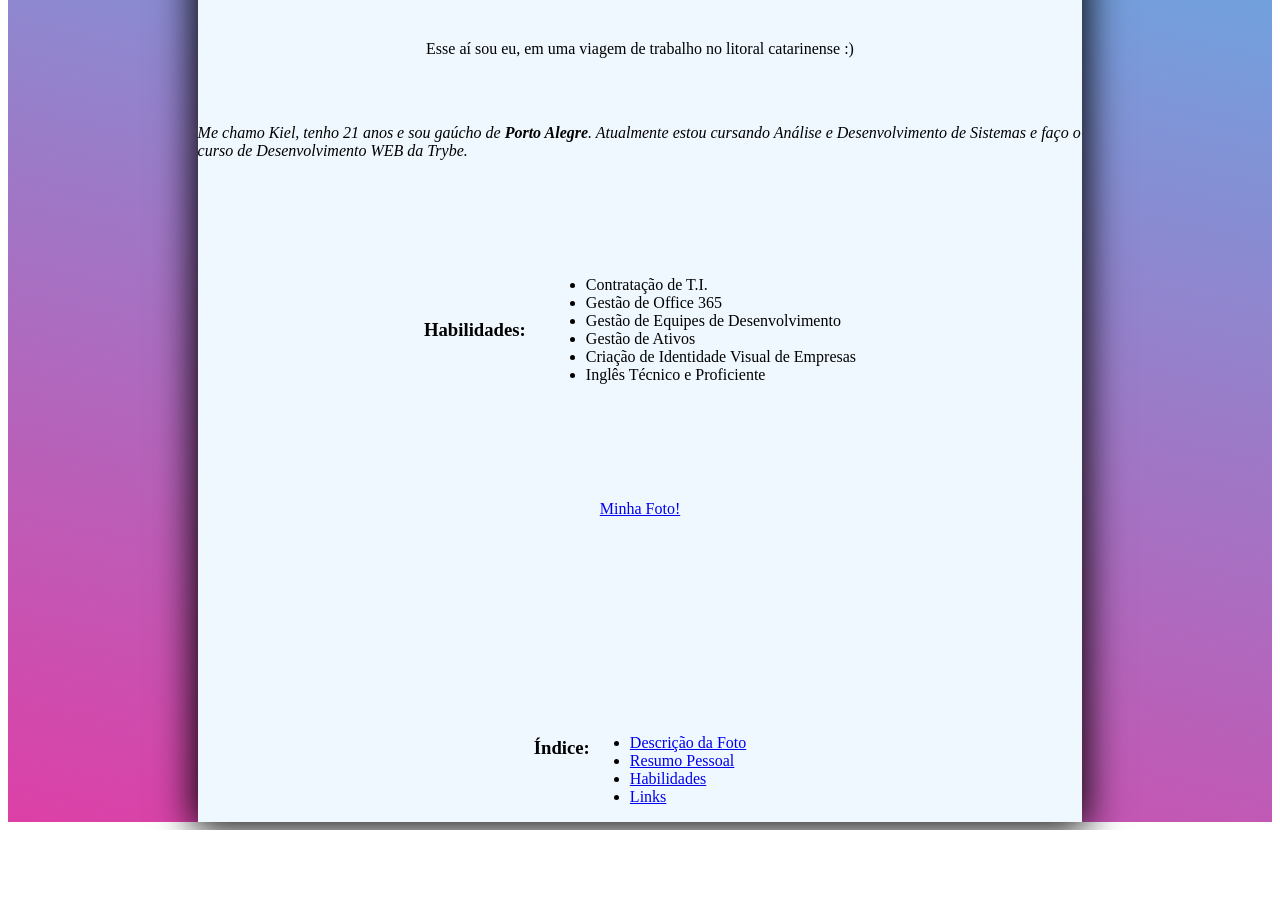
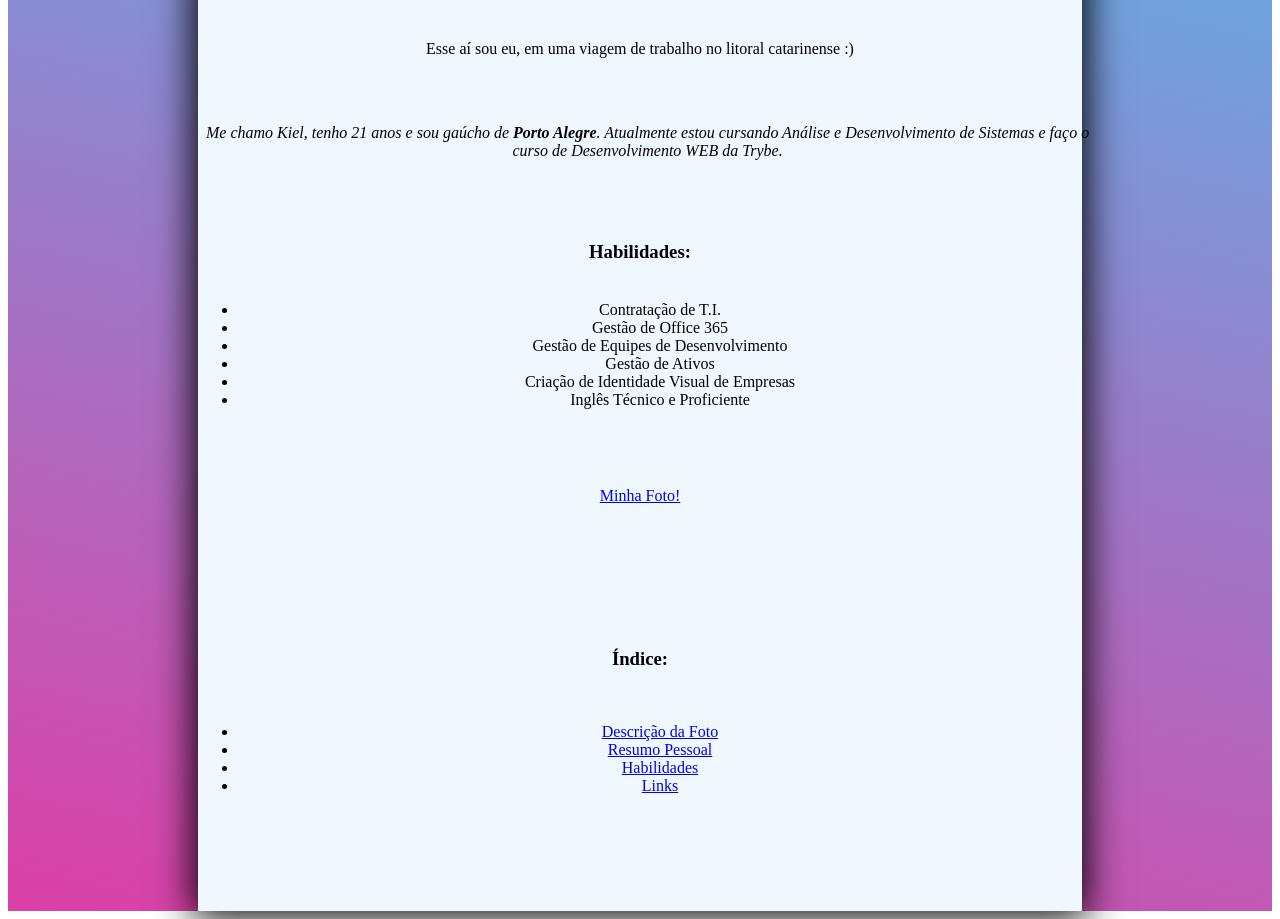
Before and after one commit to kielsouza/kielsouza.github.io, a plain HTML site: page index.html in a window 1280 px wide. Shown: the part 720-1639 px from the top of the page. Before the commit the page ends 1550 px from the top, so only its background shows below. Drawn offline with nearby package versions, Linux system fonts and the light colour scheme.

Commit message:
aula de layout e box model

```diff
--- a/index.html
+++ b/index.html
@@ -26,7 +26,7 @@
                     <i>Me chamo Kiel, tenho 21 anos e sou gaúcho de <b>Porto Alegre</b>. Atualmente estou cursando Análise e Desenvolvimento de Sistemas e faço o curso de Desenvolvimento WEB da Trybe.</i>
                 </div>
                 <div id="habilidades">
-                    <h3>Habilidades:</h3>
+                    <h3 style="padding-bottom: 20px;">Habilidades:</h3>
                     <ul>
                         <li>Contratação de T.I.</li>
                         <li>Gestão de Office 365</li>
@@ -41,7 +41,7 @@
                 </div>
                 <div id="badgeLinkedIn" class="badge-base LI-profile-badge" data-locale="pt_BR" data-size="medium" data-theme="dark" data-type="VERTICAL" data-vanity="kiel-souza-052040186" data-version="v1"></div>
                 <div id="indice">
-                    <h3>Índice:</h3>
+                    <h3>Índice:</h3></br>
                     <ul>
                         <li><a href="#resFoto">Descrição da Foto</a></li>
                         <li><a href="#resPessoal">Resumo Pessoal</a></li>
--- a/styles.css
+++ b/styles.css
@@ -43,28 +43,32 @@
 #resPessoal{
     display: flex;
     justify-content: center;
-    padding-bottom: 100px;
+    padding-bottom: 62px;
+    text-align: center;
+    margin: auto;
+    width: 900px;
 }
 #habilidades{
-    display: flex;
-    align-items: center;
-    justify-content: center;
-    padding-bottom: 100px;
-}
-#habilidades h3{
-    margin-right: 20px;
+    display: block;
+    text-align: center;
+    text-align-last: center;
+    padding-bottom: 62px;
 }
 #links{
     display: flex;
     justify-content: center;
-    padding-bottom: 100px;
+    padding-bottom: 62px;
 }
 #badgeLinkedIn{
     display: flex;
     justify-content: center;
+    padding-bottom: 62px;
+    text-align-last: center;
+    text-align: center;
+}
+#indice{
+    display: block;
+    text-align: center;
+    text-align-last: center;
     padding-bottom: 100px;
 }
-#indice{
-    display: flex;
-    justify-content: center;
-}
```
